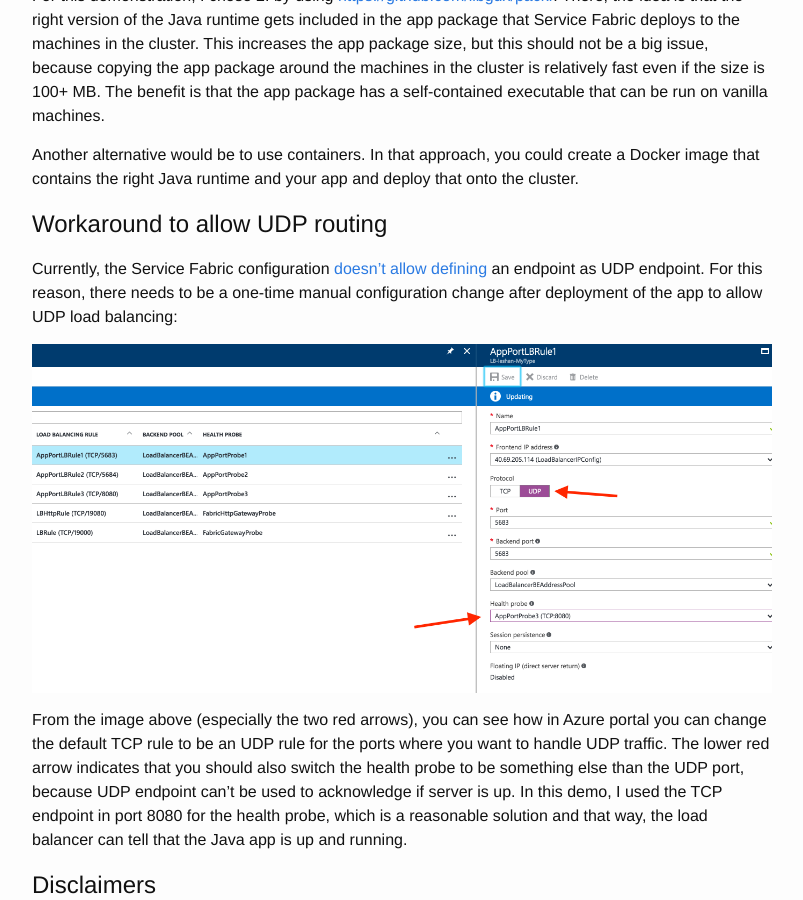
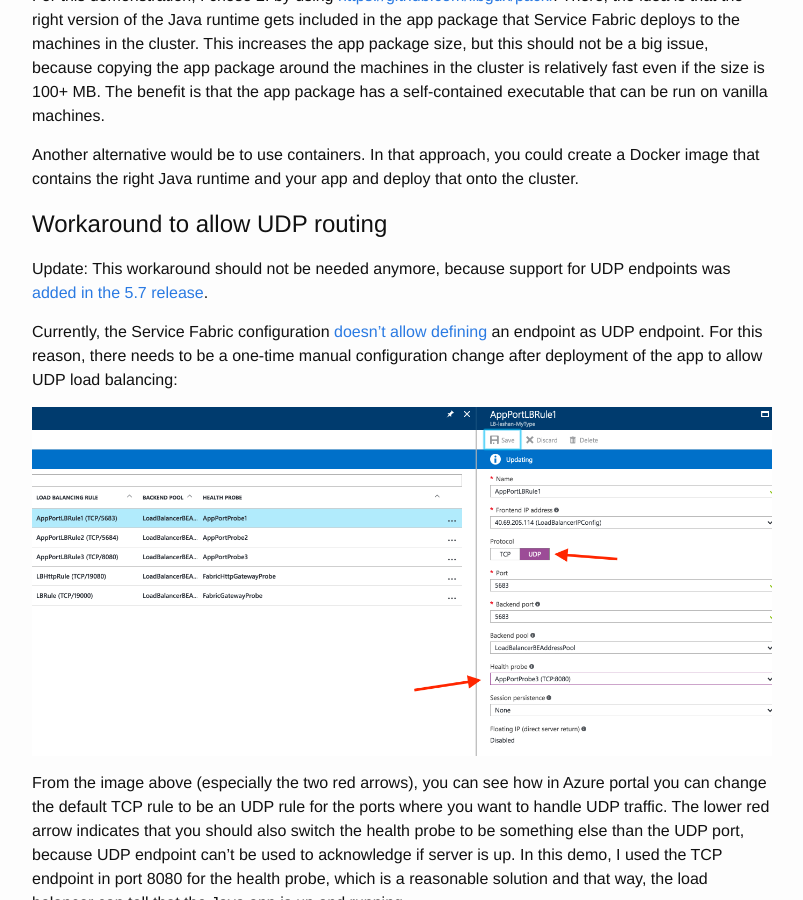
Before and after one commit to vjrantal/vjrantal.github.io, a Jekyll site: the page built from _posts/2017-04-11-high-availability-java-hosting-in-azure-using-service-fabric.md, in a window 1280 px wide and 900 px high, scrolled down 1248 px. Shown: the whole window, without its empty margins (238-1041 px from the left). Built offline with Jekyll 4.4.1, drawn with Linux system fonts in a browser that asks for light colours; comment, search, counter and statistics services are not loaded.

Commit message:
Add UDP note

```diff
--- a/_posts/2017-04-11-high-availability-java-hosting-in-azure-using-service-fabric.md
+++ b/_posts/2017-04-11-high-availability-java-hosting-in-azure-using-service-fabric.md
@@ -42,6 +42,8 @@ Another alternative would be to use containers. In that approach, you could crea
 
 # Workaround to allow UDP routing
 
+Update: This workaround should not be needed anymore, because support for UDP endpoints was [added in the 5.7 release](https://github.com/Azure/service-fabric-issues/issues/208#issuecomment-323469390).
+
 Currently, the Service Fabric configuration [doesn't allow defining](https://github.com/Azure/service-fabric-issues/issues/208#issuecomment-289795833) an endpoint as UDP endpoint. For this reason, there needs to be a one-time manual configuration change after deployment of the app to allow UDP load balancing:
 
 ![Allow UDP load balancing]({{site.baseurl}}/images/allow-udp-load-balancing.png)
```
